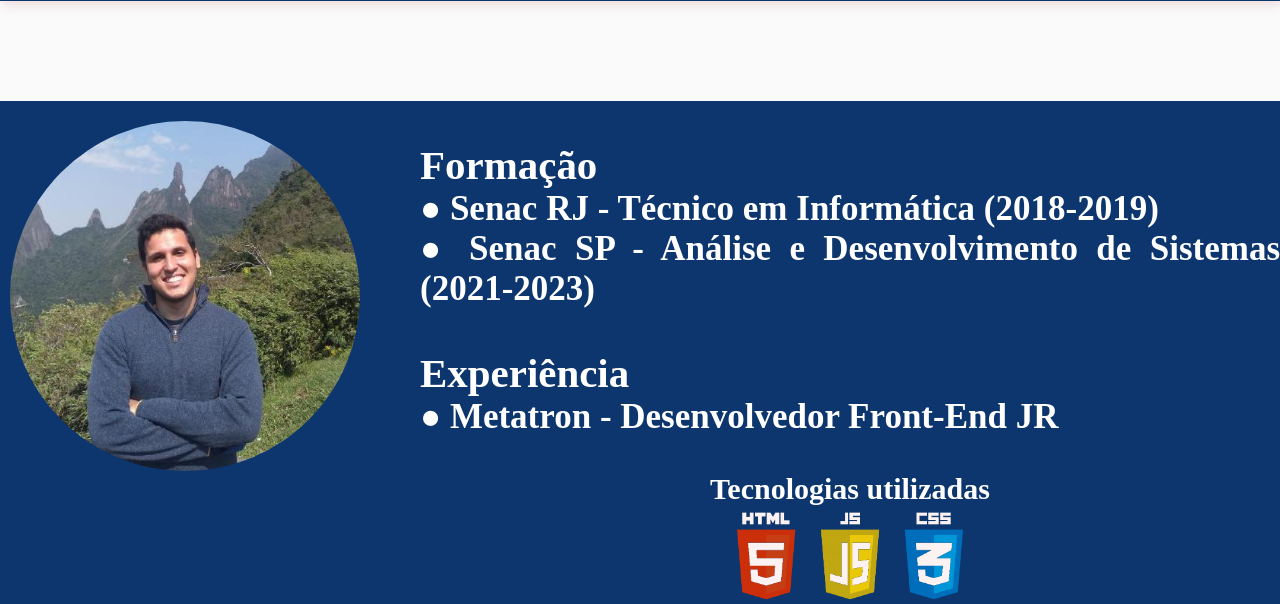
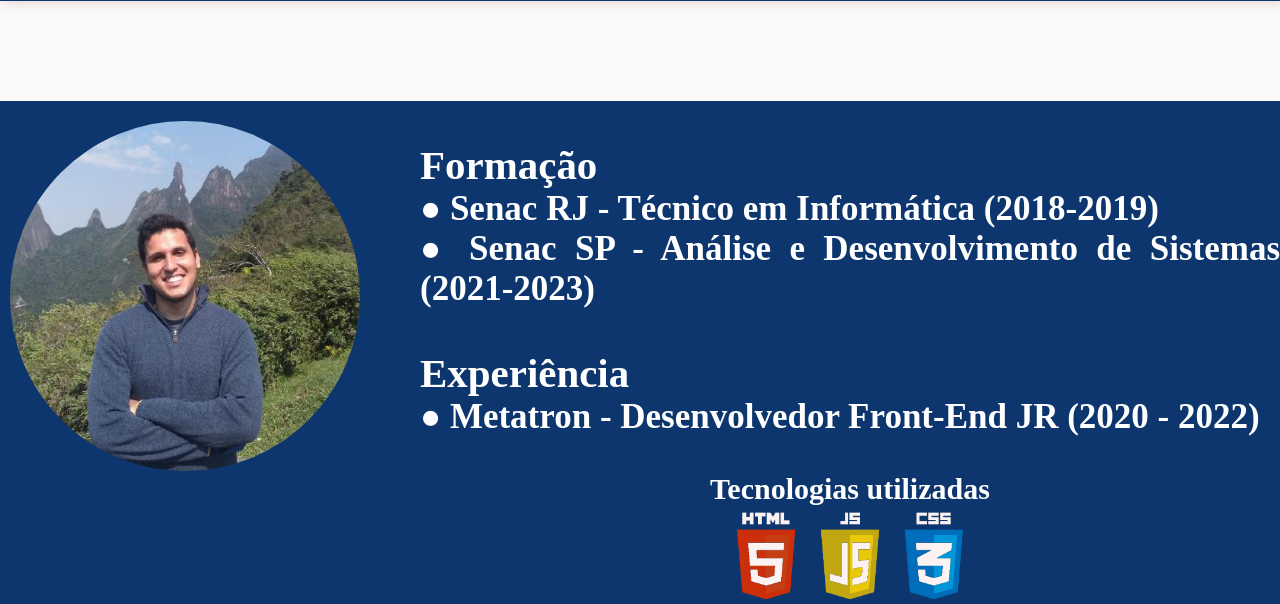
Before and after one commit to dev-AntonioLima/site-portfolio, a plain HTML site: page index.html in a window 1280 px wide. Shown: the part 74-678 px from the top of the page. Drawn offline with nearby package versions, Linux system fonts and the light colour scheme.

Commit message:
Atualização período trabalho

```diff
--- a/index.html
+++ b/index.html
@@ -90,7 +90,7 @@
                         <li>● Senac SP - Análise e Desenvolvimento de Sistemas (2021-2023)</li>
 
                         <h3>Experiência</h3>
-                        <li>● Metatron - Desenvolvedor Front-End JR</li>
+                        <li>● Metatron - Desenvolvedor Front-End JR (2020 - 2022)</li>
                     </ul>
 
                     <ul id="tecnologias">
```
